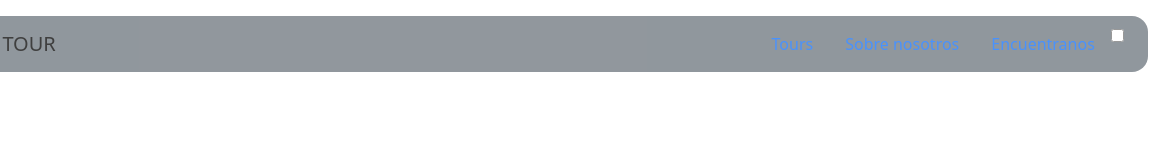
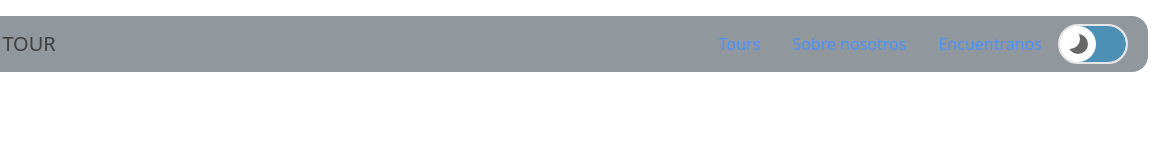
Before and after one commit to jtorova5/Fair-Tour, a website built with Vite: page index.html in a window 1280 px wide. Shown: the full height of the page, 116-1280 px from the left. Built offline with nearby package versions, Linux system fonts and the light colour scheme.

Commit message:
feat: se crea navar y la funcionalidad del togger

```diff
--- a/index.html
+++ b/index.html
@@ -47,9 +47,9 @@
                       </li>
                       <li>
                         <div class="toggle">
-                            <input type="checkbox" />
-                            <label></label>
-                          </div>
+                            <input type="checkbox" id="toggle-checkbox" />
+                            <label for="toggle-checkbox"></label>
+                        </div>
                       </li>
                     </ul>
               </div>
--- a/src/js/main.js
+++ b/src/js/main.js
@@ -2,3 +2,11 @@
 // imports
 import '../scss/styles.scss'
 import * as bootstrap from 'bootstrap'
+
+
+// mode dark------------------------------------------------------------
+document.getElementById("toggle-checkbox").addEventListener("change", function () {
+    let toggle = document.getElementById("toggle-checkbox");
+    // color change to the body
+    document.body.classList.toggle("bg-dark");
+});
--- a/src/scss/styles.scss
+++ b/src/scss/styles.scss
@@ -5,7 +5,66 @@
 
 :root{
     --leters--white:rgb(255, 255, 255);
+    --blue--principal:#126B9D;
+    --blue-second:#C3DAEE;
 }
-*{
-    color:var(--leters--white)
-}
+
+// style for toggle
+.toggle {
+    position: relative;
+    box-sizing: border-box;
+  }
+  .toggle input[type="checkbox"] {
+    position: absolute;
+    left: 0;
+    top: 0;
+    z-index: 10;
+    width: 100%;
+    height: 100%;
+    cursor: pointer;
+    opacity: 0;
+  }
+  .toggle label {
+    position: relative;
+    display: flex;
+    align-items: center;
+    box-sizing: border-box;
+  }
+
+  .toggle label:before {
+    content: "";
+    width: 70px;
+    height: 40px;
+    background: #fff;
+    border: 2px solid #ddd;
+    box-shadow: inset -30px 0 0 var(--blue--principal);
+    position: relative;
+    display: inline-block;
+    border-radius: 20px;
+    box-sizing: border-box;
+    transition: 0.25s ease-in;
+  }
+
+  .toggle label:after {
+    content: "";
+    width: 20px;
+    height: 20px;
+    position: absolute;
+    left: 10px;
+    top: 10px;
+    border-radius: 50%;
+    background: #fffdfd;
+    box-shadow: inset -8px -5px #333;
+    transition: 0.2s ease-in-out;
+  }
+
+  .toggle input[type="checkbox"]:checked + label:before {
+    box-shadow: inset 30px 0 0 #ffeb00;
+  }
+  .toggle input[type="checkbox"]:checked + label:after {
+    box-shadow: inset 0 0 0 2px #fff;
+    background: #ffbc00;
+    left: 39px;
+    top: 8px;
+    border: 2px dashed #fff;
+  }
```
